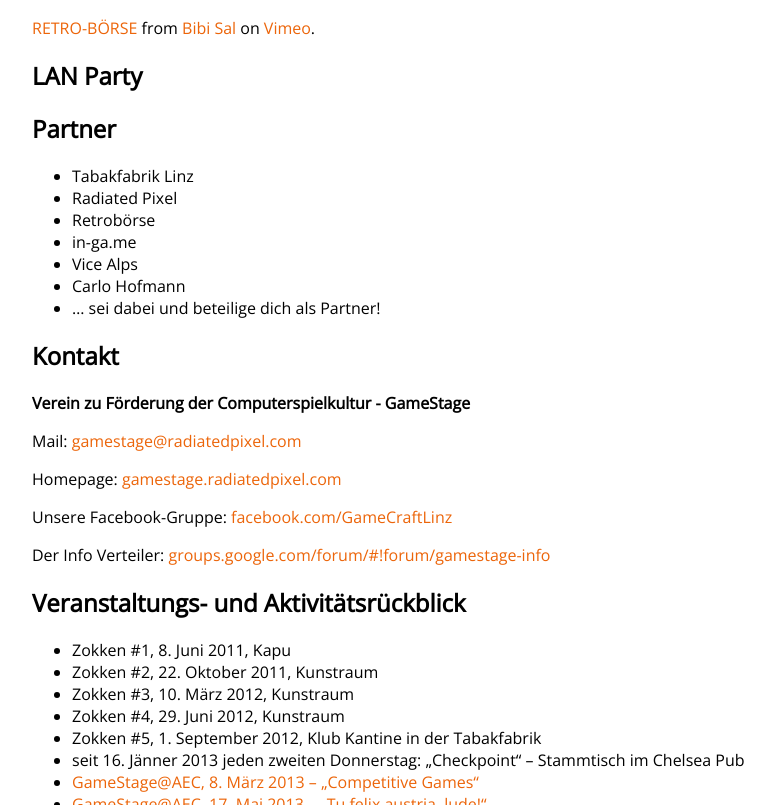
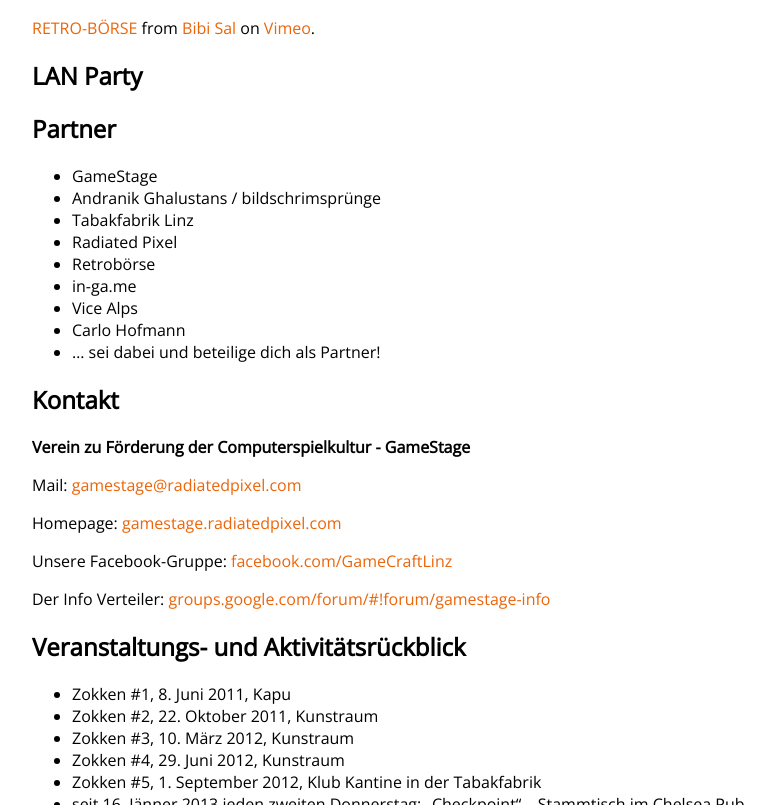
Before and after one commit to Lorti/gsexpo, a Jekyll site: the page built from index.html, in a window 1280 px wide and 900 px high, scrolled down 2940 px, cut to the strip 95-900 px from the top of the window. Shown: the whole strip, without its empty margins (128-903 px from the left). Built offline with Jekyll 4.4.1, drawn with Linux system fonts in a browser that asks for light colours; nearby versions of some CDN libraries; Markdown is read by kramdown in place of the engine named in the settings.

Commit message:
Update partner.markdown

```diff
--- a/_includes/partner.markdown
+++ b/_includes/partner.markdown
@@ -1,5 +1,7 @@
 ## Partner
 
+* GameStage
+* Andranik Ghalustans / bildschrimsprünge
 * Tabakfabrik Linz
 * Radiated Pixel
 * Retrobörse
```
